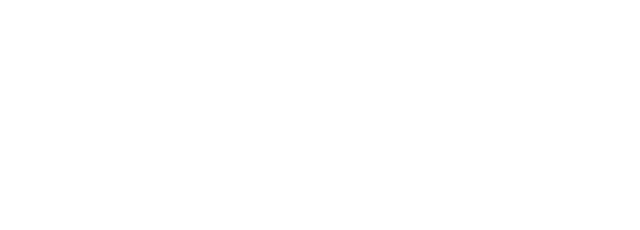
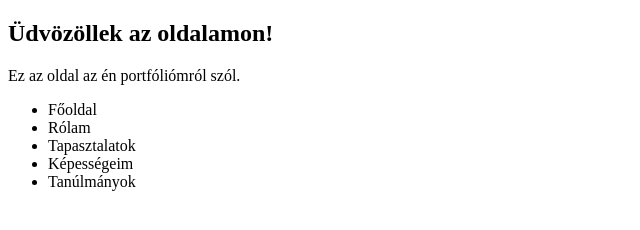
Before and after one commit to szaszdavidsandor/Webportfolio, a plain HTML site: page index.html in a window 1280 px wide. Shown: the whole page, without its empty margins (0-640 px from the left). Drawn offline with Linux system fonts and the light colour scheme.

Commit message:
Html navbar

```diff
--- a/index.html
+++ b/index.html
@@ -3,9 +3,26 @@
 <head>
     <meta charset="UTF-8">
     <meta name="viewport" content="width=device-width, initial-scale=1.0">
-    <title>Document</title>
+    <title>Portfólió</title>
+    <link rel="stylesheet" href="css/style.css">
 </head>
 <body>
+    <section>
+        <header>
+            <h1>Üdvözöllek az oldalamon!</h1>
+            <p>Ez az oldal az én portfóliómról szól.</p>
+            <div id="navbar">
+                <ul>
+                    <li id="fooldal">Főoldal</li>
+                    <li id="rolam">Rólam</option>
+                    <li id="tapasztalatok">Tapasztalatok</li>
+                    <li id="Kepessegeim">Képességeim</li>
+                    <li id="Tanulmanyok">Tanúlmányok</li>
+                </ul>
+            </div>
+        </header>
+    </section>
 
+    <script src="js/script.js"></script>
 </body>
 </html>
```
